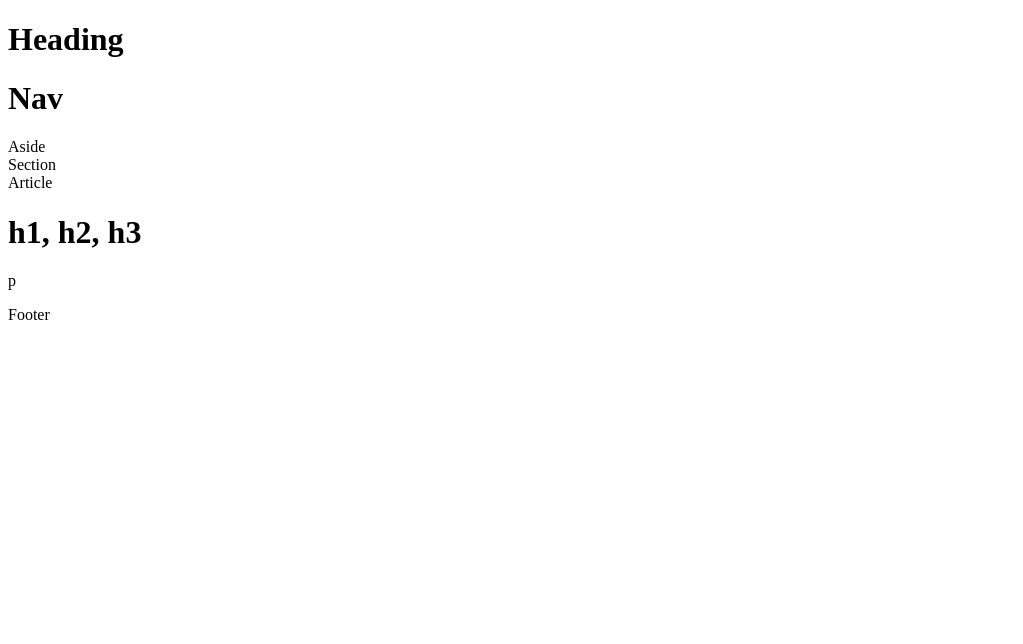
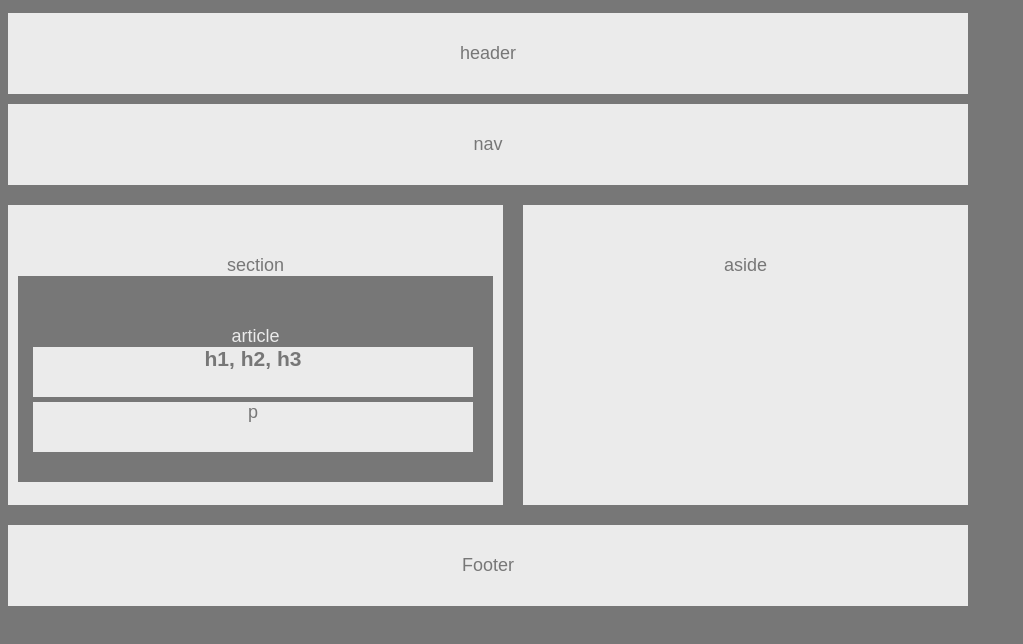
Before and after one commit to benzed3/HW-Wireframe, a plain HTML site: page index.html in a window 1280 px wide. Shown: the whole page, without its empty margins (0-1023 px from the left). Drawn offline with Linux system fonts and the light colour scheme.

Commit message:
second push for hw1

```diff
--- a/index.html
+++ b/index.html
@@ -10,23 +10,22 @@
 </head>
 
 <body>
-    <h1>Heading</h1>
+    <div id="head">header</div>
 
-    <h1>
-        Nav
-    </h1>
+    <div id="nav">
+        nav
+    </div>
 
-    <div>
-        Aside
-    </div>
-    <div>
-        Section
-        <div>Article
-            <h1>h1, h2, h3</h1>
+
+    <div id="aside">aside</div>
+
+    <div id="sec">section
+        <div id="article">article
+            <h3>h1, h2, h3</h3>
             <p>p</p>
         </div>
     </div>
-    <div>Footer</div>
+    <div id="foot">Footer</div>
 </body>
 
 </html>
--- a/style.css
+++ b/style.css
@@ -0,0 +1,56 @@
+body {
+      font-family: 'Arial', 'Helvetica Neue', Helvetica, sans-serif;
+      color: #777;
+        background: #777;
+      width: 960px;
+      font-size: 18px;
+      text-align: center;
+}
+#head, #nav, #sec, #aside, #foot {
+    background: #ebebeb;
+}
+h3 {
+    color: #777;
+    background: #ebebeb;
+    margin: 0 20px 5px 15px;
+    height: 50px;
+}
+p {
+    color: #777;
+    background: #ebebeb;
+    margin: 5px 20px 15px 15px;
+    height: 50px;
+}
+#aside {
+    float: right;
+    height: 200px;
+    padding: 50px 0 50px 0;
+    margin-top: 10px;
+    width: 445px;
+}
+#sec {
+    width: 495px;
+    float: left;
+
+    padding: 50px 0 50px 0;
+    height: 200px;
+    margin: 10px 0 20px 0;
+}
+#article {
+    color: #ebebeb;
+    background: #777;
+    margin: 0 10px 0 10px;
+    padding: 50px 0 15px 0;
+}
+#head {
+    padding: 30px 0 30px 0;
+    margin: 13px 0 10px 0;
+}
+#nav {
+    padding: 30px 0 30px 0;
+    margin-bottom: 10px;
+}
+#foot {
+    clear: both;
+    padding: 30px 0 30px 0;
+}
```
